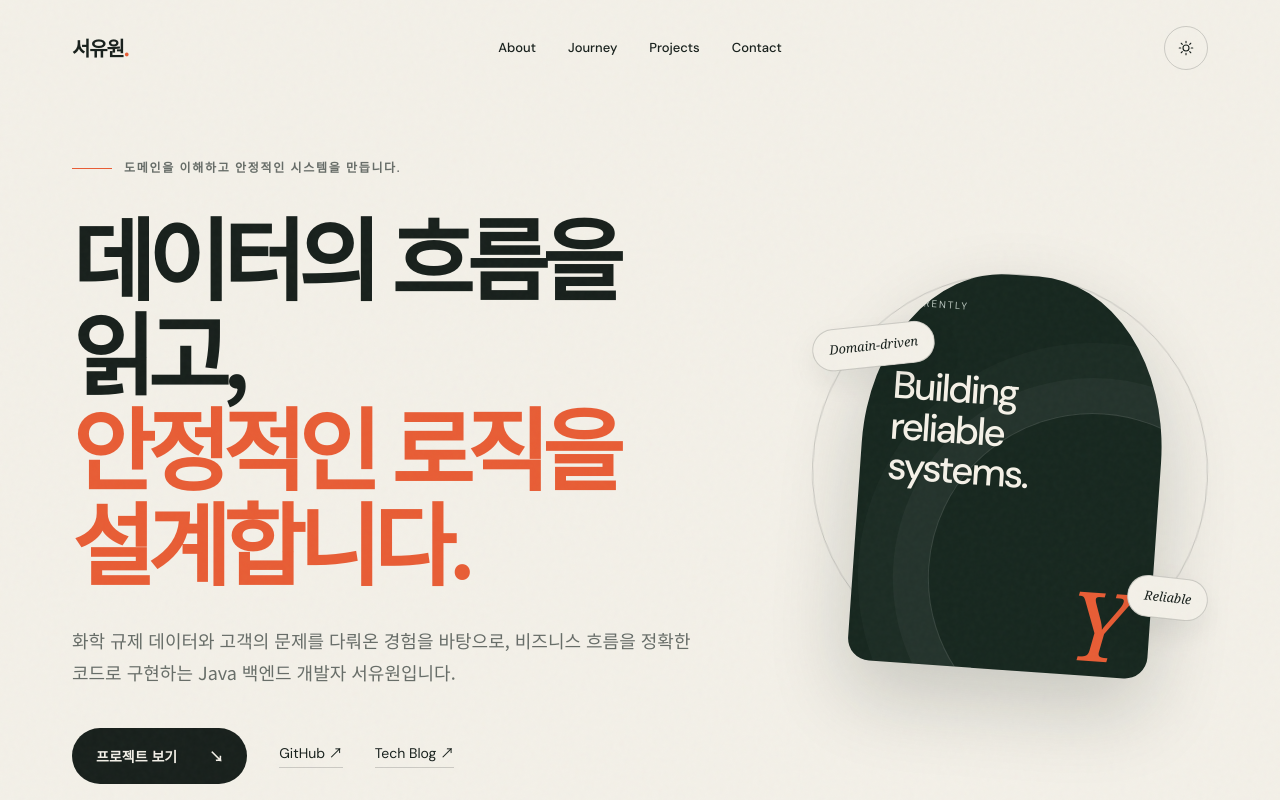
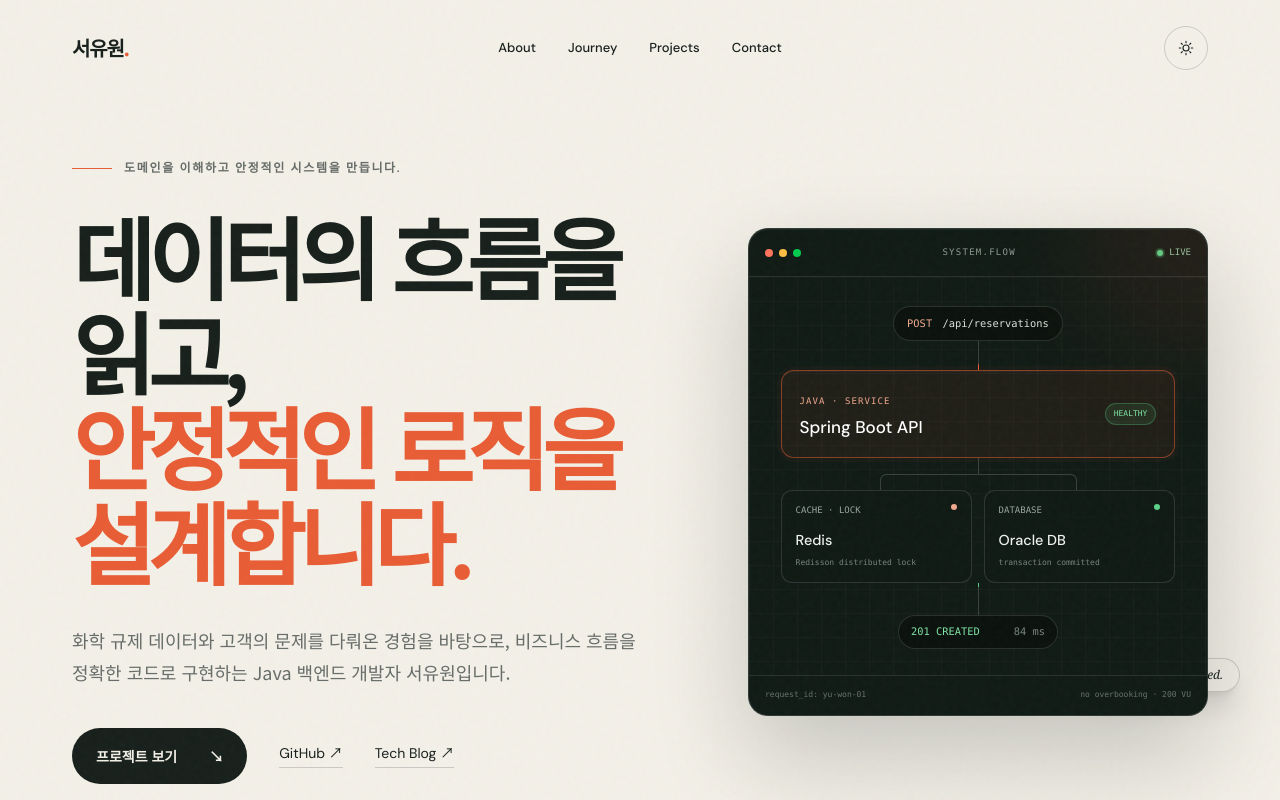
Before and after one commit to ssangyoungyuwon-maker/youngyuwon, a React (Vite) app: page / in a window 1280 px wide. Shown: the top 800 px of the page. Built offline with nearby package versions, Linux system fonts and the light colour scheme.

Commit message:
히어로 시스템 플로우 비주얼 개선

```diff
--- a/src/App.jsx
+++ b/src/App.jsx
@@ -58,30 +58,90 @@ function Hero() {
 
         <Reveal
           delay={120}
-          className="relative mx-auto grid min-h-[380px] w-full max-w-[500px] place-items-center md:min-h-[490px]"
+          className="relative mx-auto grid min-h-[430px] w-full max-w-[520px] place-items-center md:min-h-[520px]"
         >
-          <div className="orbit orbit-outer" />
-          <div className="orbit orbit-inner" />
-          <div className="visual-card">
-            <span className="text-[10px] tracking-[0.18em] text-[#b9c5bd]">
-              CURRENTLY
-            </span>
-            <strong className="mt-14 text-[clamp(1.8rem,3vw,2.4rem)] leading-[1.05] font-medium tracking-[-0.06em]">
-              Building
-              <br />
-              reliable
-              <br />
-              systems.
-            </strong>
-            <span className="absolute right-5 bottom-1 z-10 font-serif text-8xl text-accent italic">
-              Y
-            </span>
+          <div className="system-panel">
+            <div className="flex h-12 items-center justify-between border-b border-white/10 px-4">
+              <div className="flex items-center gap-1.5" aria-hidden="true">
+                <span className="size-2 rounded-full bg-[#ff745c]" />
+                <span className="size-2 rounded-full bg-[#ffbd44]" />
+                <span className="size-2 rounded-full bg-[#00ca4e]" />
+              </div>
+              <span className="font-mono text-[9px] tracking-[0.14em] text-[#8d9b92]">
+                SYSTEM.FLOW
+              </span>
+              <span className="flex items-center gap-1.5 font-mono text-[9px] text-[#91c7a5]">
+                <i className="live-dot size-1.5 rounded-full bg-[#5bd188]" />
+                LIVE
+              </span>
+            </div>
+
+            <div className="system-canvas">
+              <div className="request-chip">
+                <span className="text-[#f0a88f]">POST</span>
+                <span>/api/reservations</span>
+              </div>
+
+              <div className="flow-connector">
+                <i />
+              </div>
+
+              <div className="api-node">
+                <div>
+                  <span className="font-mono text-[9px] tracking-[0.12em] text-[#f0a88f]">
+                    JAVA · SERVICE
+                  </span>
+                  <strong className="mt-1 block text-[17px] font-medium text-white">
+                    Spring Boot API
+                  </strong>
+                </div>
+                <span className="rounded-full border border-[#5bd188]/30 bg-[#5bd188]/10 px-2 py-1 font-mono text-[8px] text-[#7ee3a3]">
+                  HEALTHY
+                </span>
+              </div>
+
+              <div className="branch-connector" aria-hidden="true" />
+
+              <div className="system-branches">
+                <div className="infra-node">
+                  <div className="flex items-start justify-between">
+                    <span className="font-mono text-[9px] text-[#98a69d]">
+                      CACHE · LOCK
+                    </span>
+                    <span className="size-1.5 rounded-full bg-[#f0a88f]" />
+                  </div>
+                  <strong>Redis</strong>
+                  <span>Redisson distributed lock</span>
+                </div>
+                <div className="infra-node">
+                  <div className="flex items-start justify-between">
+                    <span className="font-mono text-[9px] text-[#98a69d]">
+                      DATABASE
+                    </span>
+                    <span className="size-1.5 rounded-full bg-[#5bd188]" />
+                  </div>
+                  <strong>Oracle DB</strong>
+                  <span>transaction committed</span>
+                </div>
+              </div>
+
+              <div className="response-line" aria-hidden="true">
+                <i />
+              </div>
+
+              <div className="response-chip">
+                <span className="font-mono text-[#7ee3a3]">201 CREATED</span>
+                <span className="text-[#77847c]">84 ms</span>
+              </div>
+            </div>
+
+            <div className="flex h-10 items-center justify-between border-t border-white/10 px-4 font-mono text-[8px] text-[#66736b]">
+              <span>request_id: yu-won-01</span>
+              <span>no overbooking · 200 VU</span>
+            </div>
           </div>
-          <span className="floating-note top-[20%] left-0 -rotate-6">
-            Domain-driven
-          </span>
-          <span className="floating-note right-0 bottom-[20%] rotate-6">
-            Reliable
+          <span className="absolute -right-3 bottom-10 rounded-full border border-line bg-bg px-4 py-2 font-serif text-xs italic shadow-xl md:-right-8">
+            reliability, visualized.
           </span>
         </Reveal>
       </section>
--- a/src/index.css
+++ b/src/index.css
@@ -98,77 +98,172 @@ em {
   transform-origin: left;
 }
 
-.visual-card {
+.system-panel {
   position: relative;
   z-index: 2;
-  display: flex;
-  flex-direction: column;
-  width: min(64vw, 300px);
-  aspect-ratio: 0.76;
-  padding: 1.7rem;
+  width: min(92vw, 460px);
   overflow: hidden;
-  border-radius: 45% 45% 1.4rem 1.4rem;
-  background: var(--deep);
-  color: #f5f1e7;
-  box-shadow: 0 2rem 5rem rgba(18, 27, 22, 0.19);
-  transform: rotate(4deg);
+  border: 1px solid rgba(255, 255, 255, 0.13);
+  border-radius: 1.25rem;
+  background: #111b16;
+  color: #dce4de;
+  box-shadow:
+    0 2.5rem 6rem rgba(18, 27, 22, 0.2),
+    inset 0 1px 0 rgba(255, 255, 255, 0.05);
 }
 
-.visual-card::after {
+.system-panel::after {
   position: absolute;
-  right: -35%;
-  bottom: -17%;
-  width: 110%;
-  aspect-ratio: 1;
-  border: 1px solid rgba(255, 255, 255, 0.14);
+  top: -7rem;
+  right: -7rem;
+  width: 15rem;
+  height: 15rem;
   border-radius: 50%;
-  content: "";
-  box-shadow:
-    0 0 0 35px rgba(255, 255, 255, 0.035),
-    0 0 0 70px rgba(255, 255, 255, 0.025);
-}
-
-.orbit {
-  position: absolute;
-  border: 1px solid var(--line);
-  border-radius: 50%;
-}
-
-.orbit-outer {
-  width: min(92vw, 100%);
-  aspect-ratio: 1;
-  animation: spin 26s linear infinite;
-}
-
-.orbit-outer::after {
-  position: absolute;
-  top: 17%;
-  right: 4%;
-  width: 0.75rem;
-  aspect-ratio: 1;
-  border-radius: 50%;
-  background: var(--accent);
+  background: rgba(232, 93, 53, 0.08);
+  filter: blur(3rem);
+  pointer-events: none;
   content: "";
 }
 
-.orbit-inner {
-  width: 70%;
-  aspect-ratio: 1;
-  border-style: dashed;
-  animation: spin 18s linear infinite reverse;
+.system-canvas {
+  position: relative;
+  padding: 1.8rem 2rem 1.6rem;
+  background-image:
+    linear-gradient(rgba(255, 255, 255, 0.025) 1px, transparent 1px),
+    linear-gradient(90deg, rgba(255, 255, 255, 0.025) 1px, transparent 1px);
+  background-size: 24px 24px;
 }
 
-.floating-note {
+.request-chip,
+.response-chip {
+  display: flex;
+  width: fit-content;
+  align-items: center;
+  margin-inline: auto;
+  border: 1px solid rgba(255, 255, 255, 0.13);
+  border-radius: 999px;
+  background: rgba(11, 18, 14, 0.88);
+  font-family: ui-monospace, SFMono-Regular, Menlo, Consolas, monospace;
+  font-size: 0.65rem;
+  gap: 0.65rem;
+}
+
+.request-chip {
+  padding: 0.55rem 0.85rem;
+}
+
+.response-chip {
+  justify-content: space-between;
+  min-width: 10rem;
+  padding: 0.5rem 0.75rem;
+}
+
+.flow-connector,
+.response-line {
+  position: relative;
+  width: 1px;
+  margin-inline: auto;
+  overflow: hidden;
+  background: rgba(255, 255, 255, 0.17);
+}
+
+.flow-connector {
+  height: 1.8rem;
+}
+
+.response-line {
+  height: 2rem;
+}
+
+.flow-connector i,
+.response-line i {
   position: absolute;
-  z-index: 3;
-  padding: 0.65rem 1rem;
-  border: 1px solid var(--line);
+  top: -0.7rem;
+  left: -1px;
+  width: 3px;
+  height: 0.7rem;
   border-radius: 999px;
-  background: var(--bg);
-  font-family: Georgia, serif;
-  font-size: 0.8rem;
-  font-style: italic;
-  box-shadow: 0 0.8rem 2rem rgba(18, 27, 22, 0.08);
+  background: var(--accent);
+  animation: data-flow 1.8s ease-in-out infinite;
+}
+
+.response-line i {
+  background: #5bd188;
+  animation-delay: 0.9s;
+}
+
+.api-node {
+  display: flex;
+  align-items: center;
+  justify-content: space-between;
+  padding: 1rem 1.1rem;
+  border: 1px solid rgba(232, 93, 53, 0.52);
+  border-radius: 0.8rem;
+  background: rgba(232, 93, 53, 0.07);
+  box-shadow:
+    0 0 0 4px rgba(232, 93, 53, 0.035),
+    inset 0 1px 0 rgba(255, 255, 255, 0.04);
+}
+
+.branch-connector {
+  position: relative;
+  height: 2rem;
+}
+
+.branch-connector::before {
+  position: absolute;
+  top: 0;
+  left: 50%;
+  width: 1px;
+  height: 1rem;
+  background: rgba(255, 255, 255, 0.17);
+  content: "";
+}
+
+.branch-connector::after {
+  position: absolute;
+  top: 1rem;
+  left: 25%;
+  width: 50%;
+  height: 1rem;
+  border-top: 1px solid rgba(255, 255, 255, 0.17);
+  border-right: 1px solid rgba(255, 255, 255, 0.17);
+  border-left: 1px solid rgba(255, 255, 255, 0.17);
+  border-radius: 0.4rem 0.4rem 0 0;
+  content: "";
+}
+
+.system-branches {
+  display: grid;
+  grid-template-columns: repeat(2, minmax(0, 1fr));
+  gap: 0.75rem;
+}
+
+.infra-node {
+  padding: 0.85rem;
+  border: 1px solid rgba(255, 255, 255, 0.12);
+  border-radius: 0.7rem;
+  background: rgba(17, 27, 22, 0.84);
+}
+
+.infra-node strong {
+  display: block;
+  margin-top: 0.75rem;
+  color: #eef3ef;
+  font-size: 0.9rem;
+  font-weight: 500;
+}
+
+.infra-node > span {
+  display: block;
+  margin-top: 0.35rem;
+  color: #77847c;
+  font-family: ui-monospace, SFMono-Regular, Menlo, Consolas, monospace;
+  font-size: 0.5rem;
+}
+
+.live-dot {
+  animation: live-pulse 1.6s ease-out infinite;
 }
 
 .marquee-track {
@@ -193,9 +288,30 @@ em {
   transform: translateY(0);
 }
 
-@keyframes spin {
-  to {
-    transform: rotate(360deg);
+@keyframes data-flow {
+  0% {
+    transform: translateY(0);
+    opacity: 0;
+  }
+  20% {
+    opacity: 1;
+  }
+  80% {
+    opacity: 1;
+  }
+  100% {
+    transform: translateY(2.6rem);
+    opacity: 0;
+  }
+}
+
+@keyframes live-pulse {
+  0% {
+    box-shadow: 0 0 0 0 rgba(91, 209, 136, 0.45);
+  }
+  75%,
+  100% {
+    box-shadow: 0 0 0 5px rgba(91, 209, 136, 0);
   }
 }
 
```
